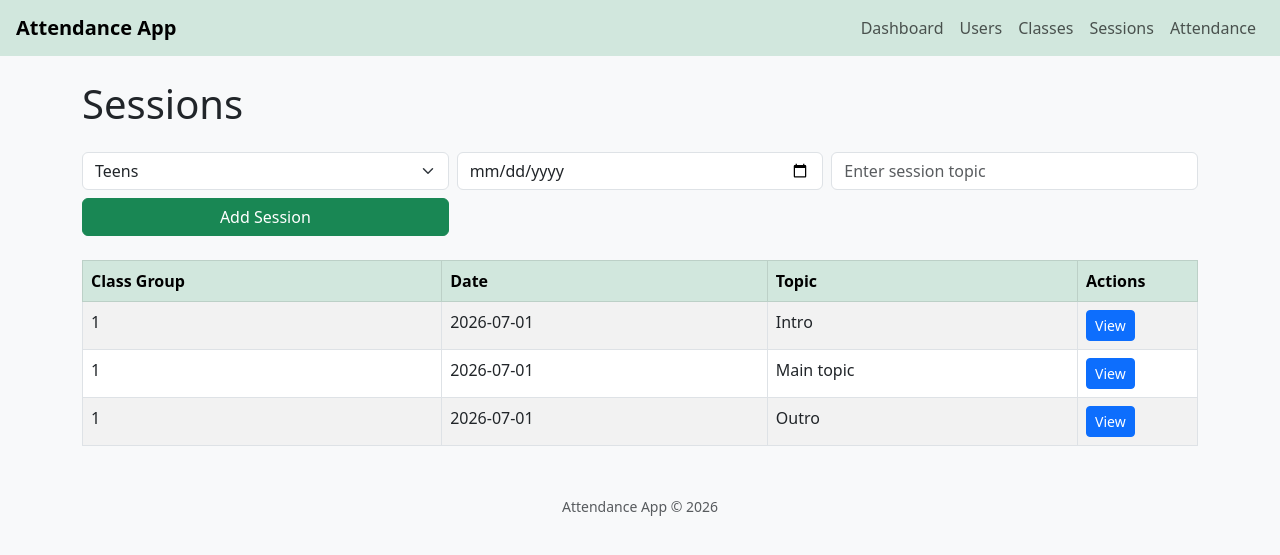
After one commit to jadonuadiale-maker/attendance-app, a Flask app: page /sessions/view in a window 1280 px wide. The commit adds this page. Shown: the top 555 px of the page. Run offline with Flask 3, Linux system fonts and the light colour scheme.

Commit message:
Clean repo, update class & session HTML + routing

```diff
--- a/routes/sessions.py
+++ b/routes/sessions.py
@@ -1,4 +1,4 @@
-from flask import Blueprint, jsonify, request  # Blueprint: groups related routes, jsonify: converts python data to JSON HTTP responses,request: gives access to incoming HTTP request data.
+from flask import Blueprint, jsonify, request, render_template, url_for, redirect # Blueprint: groups related routes, jsonify: converts python data to JSON HTTP responses,request: gives access to incoming HTTP request data, render template: for html page view.
 from extensions import db                      # db: SQLAlchemy database instance.
 from models import Session                     # model representing an individual teaching session belonging to a class group.
 
@@ -13,15 +13,39 @@ def sessions_overview():
     sessions = Session.query.all()
     return jsonify([s.to_dict() for s in sessions])
 
+# Session overview route for HTML page.
+@sessions_bp.route('/sessions/view', methods=['GET'])
+def sessions():
+    from models import ClassGroup
+    groups = ClassGroup.query.all()
+    sessions = Session.query.all()
+    return render_template('sessions.html', sessions=sessions, groups=groups)
+
 # GET all sessions for a class group.
 @sessions_bp.route("/classgroups/<int:group_id>/sessions", methods=["GET"]) # defines an endpoint that retrieves all sessions to a specific class group.
 def get_sessions(group_id):
     sessions = Session.query.filter_by(classgroup_id=group_id).all() # queries the database for all session objects whose classgroup_id matches the given group.
     return jsonify([s.to_dict() for s in sessions])                 # converts each session model instance into a JSON-safe dictionary.
 
-# POST create a sessoin for a class group.
+# POST create a session for a class group.
+
+# For HTML view.
+@sessions_bp.route('/sessions/create', methods=['POST'])
+def create_session_html():
+    data = request.form
+    group_id = data.get('group_id')
+    session = Session(
+        classgroup_id=group_id,
+        date=data['date'],
+        topic=data.get('topic')
+    )
+    db.session.add(session)
+    db.session.commit()
+    return redirect(url_for('sessions.sessions'))
+
+# For API testing.
 @sessions_bp.route("/classgroups/<int:group_id>/sessions", methods=["POST"]) # endpoint for creating a new session under a specif class group .
-def create_session(group_id):
+def create_session_api(group_id):
     data = request.json                                              # reads the JSON payload sent by the client.
     session = Session(
         classgroup_id=group_id,   # taken from the URL
--- a/templates/base.html
+++ b/templates/base.html
@@ -30,8 +30,8 @@
         <div class="navbar-nav ms-auto">
             <a class="nav-link" href="{{ url_for('dashboard') }}">Dashboard</a>
             <a class="nav-link" href="{{ url_for('users') }}">Users</a>
-            <a class="nav-link" href="{{ url_for('classgroups.index') }}">Classes</a>
-            <a class="nav-link" href="{{ url_for('sessions.sessions_overview') }}">Sessions</a>
+            <a class="nav-link" href="{{ url_for('classgroups.classes') }}">Classes</a>
+            <a class="nav-link" href="{{ url_for('sessions.sessions') }}">Sessions</a>
             <a class="nav-link" href="{{ url_for('attendance') }}">Attendance</a>
         </div>
     </nav>
--- a/templates/dashboard.html
+++ b/templates/dashboard.html
@@ -26,7 +26,7 @@
             <div class="card-body">
                 <h5 class="card-title">Classes</h5>
                 <p class="card-text">View and manage class groups.</p>
-                <a href="{{ url_for('classgroups.index') }}" class="btn btn-primary">View Classes</a>
+                <a href="{{ url_for('classgroups.classes') }}" class="btn btn-primary">View Classes</a>
             </div>
         </div>
       </div>
--- /dev/null
+++ b/templates/sessions.html
@@ -0,0 +1,56 @@
+{% extends "base.html" %}
+
+{% block title %}Sessions{% endblock %}
+
+{% block content %}
+<h1 class="mb-4">Sessions</h1>
+
+<!-- Add Session form -->
+<form action="{{ url_for('sessions.create_session_html') }}" method="POST" class="mb-4">
+  <div class="row g-2">
+    <div class="col-md-4">
+      <select name="group_id" class="form-select" required>
+        {% for group in groups %}
+          <option value="{{ group.id }}">{{ group.name }}</option>
+        {% endfor %}
+      </select>
+    </div>
+    <div class="col-md-4">
+      <input type="date" name="date" class="form-control" required>
+    </div>
+    <div class="col-md-4">
+      <input type="text" name="topic" class="form-control" placeholder="Enter session topic" required>
+    </div>
+    <div class="col-md-4">
+      <button class="btn btn-success w-100" type="submit">Add Session</button>
+    </div>
+  </div>
+</form>
+
+
+<!-- Sessions table -->
+<table class="table table-striped table-bordered">
+  <thead class="table-success">
+    <tr>
+      <th>Class Group</th>
+      <th>Date</th>
+      <th>Topic</th>
+      <th style="width: 120px;">Actions</th>
+    </tr>
+  </thead>
+  <tbody>
+    {% for session in sessions %}
+    <tr>
+      <td>{{ session.classgroup_id }}</td>
+      <td>{{ session.date }}</td>
+      <td>{{ session.topic }}</td>
+      <td>
+        <form action="{{ url_for('sessions.get_session', id=session.id) }}" method="GET">
+          <button class="btn btn-primary btn-sm">View</button>
+        </form>
+      </td>
+    </tr>
+    {% endfor %}
+  </tbody>
+</table>
+{% endblock %}
```
Also changed, not shown: routes/classgroups.py (+7 -1 lines), templates/classes.html (added, +37 -0 lines), instance/attendance.db (deleted).
